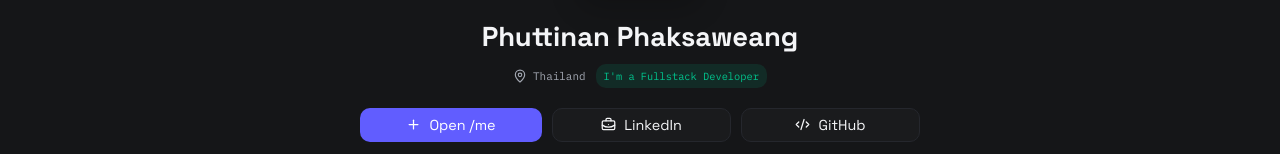
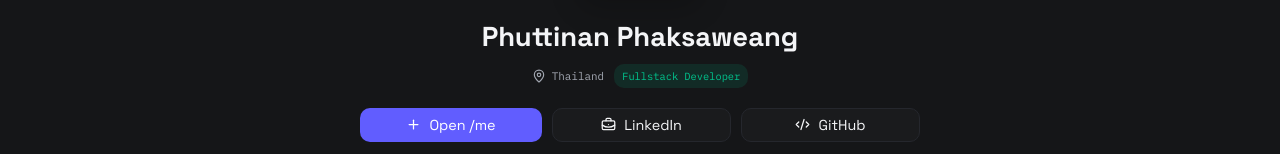
Before and after one commit to GodeFvt/personal-portfolio, a React (Vite) app: page / in a window 1280 px wide. Shown: the part 291-445 px from the top of the page. Built offline with nearby package versions, Linux system fonts and the light colour scheme.

Commit message:
fix: update job title text in EmptyWorkspace component

```diff
--- a/src/components/EmptyWorkspace.tsx
+++ b/src/components/EmptyWorkspace.tsx
@@ -22,7 +22,7 @@ export default function EmptyWorkspace({ onOpenDefault }: EmptyWorkspaceProps) {
             <MapPin size={14} />
             <span>Thailand</span>
           </span>
-          <span className="record-chip">I'm a Fullstack Developer</span>
+          <span className="record-chip">Fullstack Developer</span>
         </div>
       </div>
 
```
